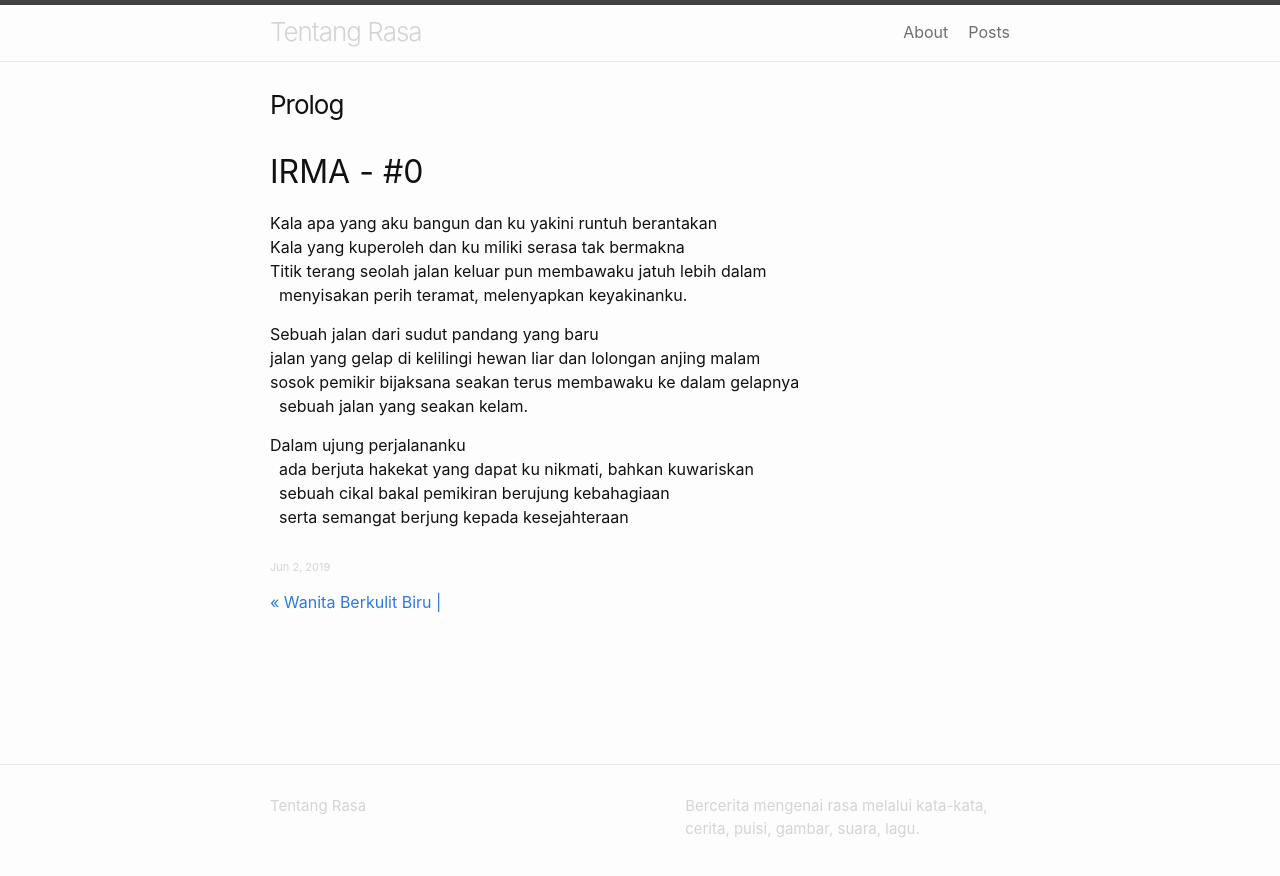
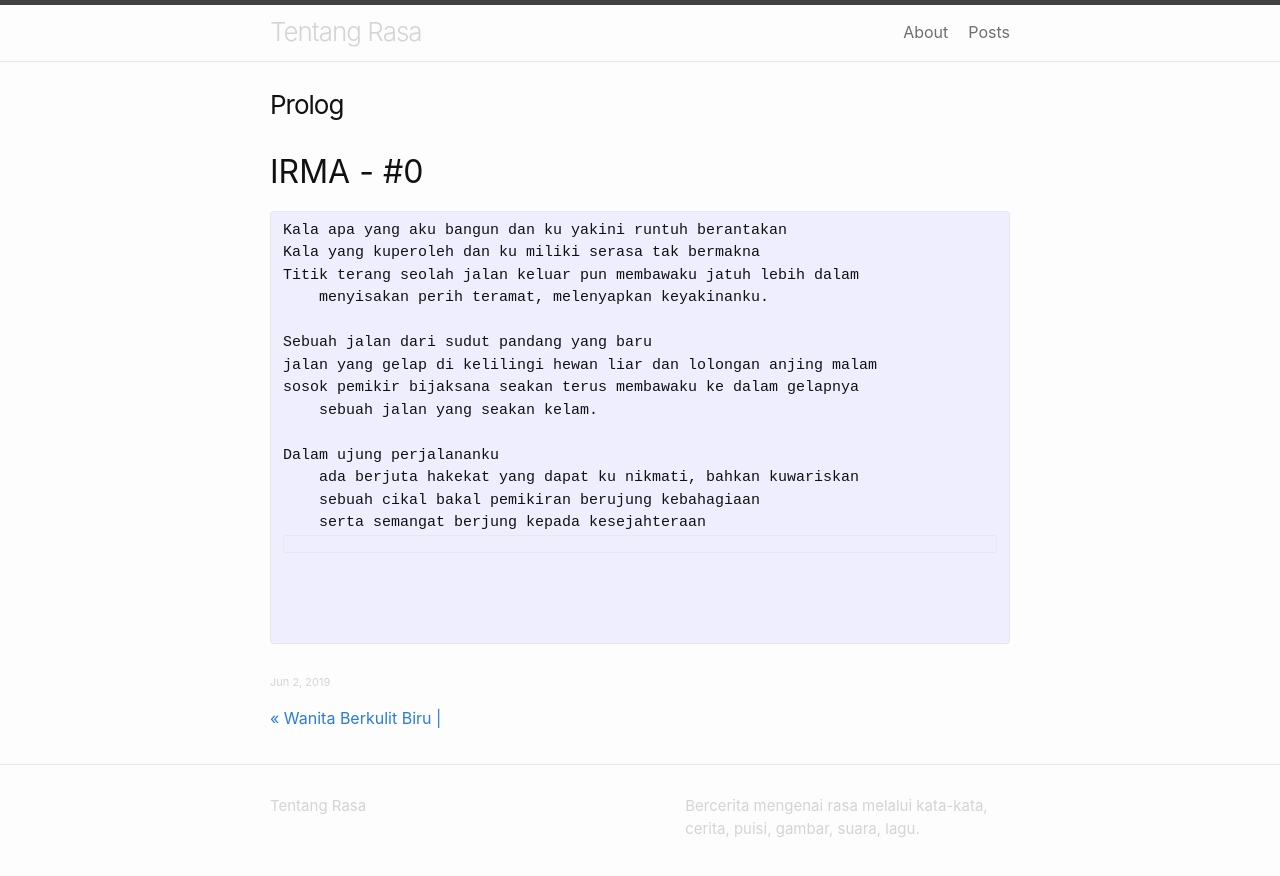
Before and after one commit to tonshans/tonshans.github.io, a Jekyll site: the page built from _posts/2019-06-03-IRMA-e0-Prolog.markdown, in a window 1280 px wide. Shown: the top 876 px of the page. Built offline with Jekyll 4.4.1, drawn with Linux system fonts in a browser that asks for light colours; some of the changed lines change nothing that is shown.

Commit message:
irma e0-r3

```diff
--- a/_posts/2019-06-03-IRMA-e0-Prolog.markdown
+++ b/_posts/2019-06-03-IRMA-e0-Prolog.markdown
@@ -7,18 +7,19 @@ categories: [cerpen, irma]
 
 IRMA - #0
 ---
-
+<pre>
 Kala apa yang aku bangun dan ku yakini runtuh berantakan
 Kala yang kuperoleh dan ku miliki serasa tak bermakna
 Titik terang seolah jalan keluar pun membawaku jatuh lebih dalam
-&nbsp;   menyisakan perih teramat, melenyapkan keyakinanku.
+    menyisakan perih teramat, melenyapkan keyakinanku.
 
 Sebuah jalan dari sudut pandang yang baru
 jalan yang gelap di kelilingi hewan liar dan lolongan anjing malam
 sosok pemikir bijaksana seakan terus membawaku ke dalam gelapnya
-&nbsp;   sebuah jalan yang seakan kelam.
+    sebuah jalan yang seakan kelam.
 
 Dalam ujung perjalananku
-&nbsp;   ada berjuta hakekat yang dapat ku nikmati, bahkan kuwariskan
-&nbsp;   sebuah cikal bakal pemikiran berujung kebahagiaan
-&nbsp;   serta semangat berjung kepada kesejahteraan
+    ada berjuta hakekat yang dapat ku nikmati, bahkan kuwariskan
+    sebuah cikal bakal pemikiran berujung kebahagiaan
+    serta semangat berjung kepada kesejahteraan
+<pre/>
```
